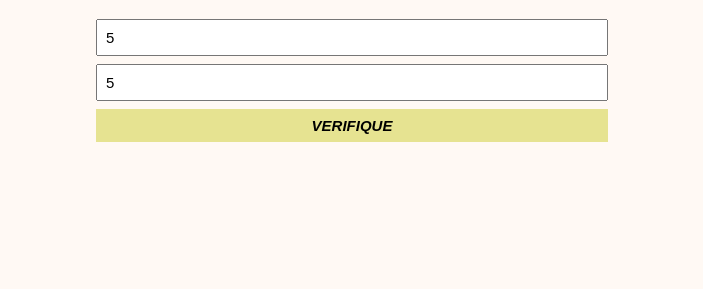
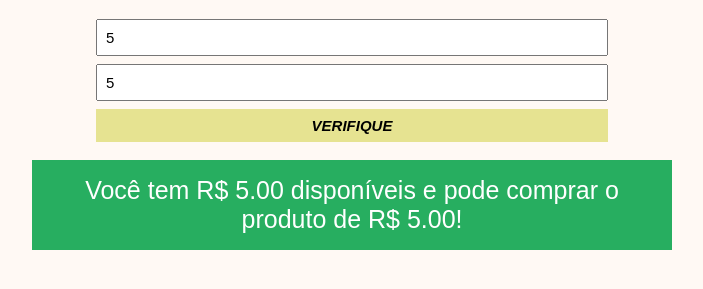
Before and after one commit to caosoliveirax/tarefa_7_ebac, a plain HTML site: page index.html in a window 1280 px wide. Both pictures are taken after typing "5", "5" into the empty fields and a click on the button "VERIFIQUE". Shown: the part 201-490 px from the top of the page, without its empty margins (288-991 px from the left). Drawn offline with Linux system fonts and the light colour scheme.

Commit message:
alterações de visualização de mensagem de sucesso e erro

```diff
--- a/index.html
+++ b/index.html
@@ -15,7 +15,7 @@
             <p class="error-message">Valor abaixo do preço do produto.</p>
             <button id="btn-comparar" type="submit">Verifique</button>
         </form>
-        <p class="sucess-message">Ok! Você tem 0000 reais e pode comprar o item de 0000 reais, ainda sobrará 0000 reais!</p>
+        <p class="sucess-message"></p>
     </div>
     <script src="/main.js"></script>
 </body>
--- a/main.js
+++ b/main.js
@@ -1,24 +1,32 @@
 const form = document.getElementById('form-valores');
 let formEValido = false; // Variavel para que o formulário inicie sendo falso
-
-
 
 // Event listener para o formulário quando é submetido
 form.addEventListener('submit', function(e) {
     e.preventDefault(); // Isso impede o envio padrão do formulário
 
+    // Obtém os valores dos campos de entrada
     const saldoAtual = parseFloat(document.getElementById('saldo-atual').value);
     const precoProduto = parseFloat(document.getElementById('preço-item').value);
 
+    // Chama a função para verificar o saldo
     validaSaldo(saldoAtual, precoProduto)
-})
+});
 
 // Função que verifica se o saldo é maior que o preço do produto
 function validaSaldo(saldoAtual, precoProduto) {
+    const mensagemSucessoContainer = document.querySelector('.sucess-message')
+    const mensagemErroContainer = document.querySelector('.error-message');
     if (saldoAtual>= precoProduto) {
-        alert ('Saldo suficiente! Você pode comprar o produto.');
+        // Se for um valor valido, exibe uma mensagem de sucesso
+        const mensagemSucesso = `Você tem R$ ${saldoAtual.toFixed(2)} disponíveis e pode comprar o produto de R$ ${precoProduto.toFixed(2)}!`;
+        // Insere a mensagem no container
+        mensagemSucessoContainer.innerHTML = mensagemSucesso;
+        mensagemSucessoContainer.style.display = 'block'
     } else {
-        alert ("Saldo insuficiente!");
+        //Caso contrário, destacar o campo do saldo em vermelho e exibe mensagem de erro
+        mensagemErroContainer.style.border = '1px solid red'
+        document.querySelector('.error-message').style.display = 'block';
     }
 }
 
```
